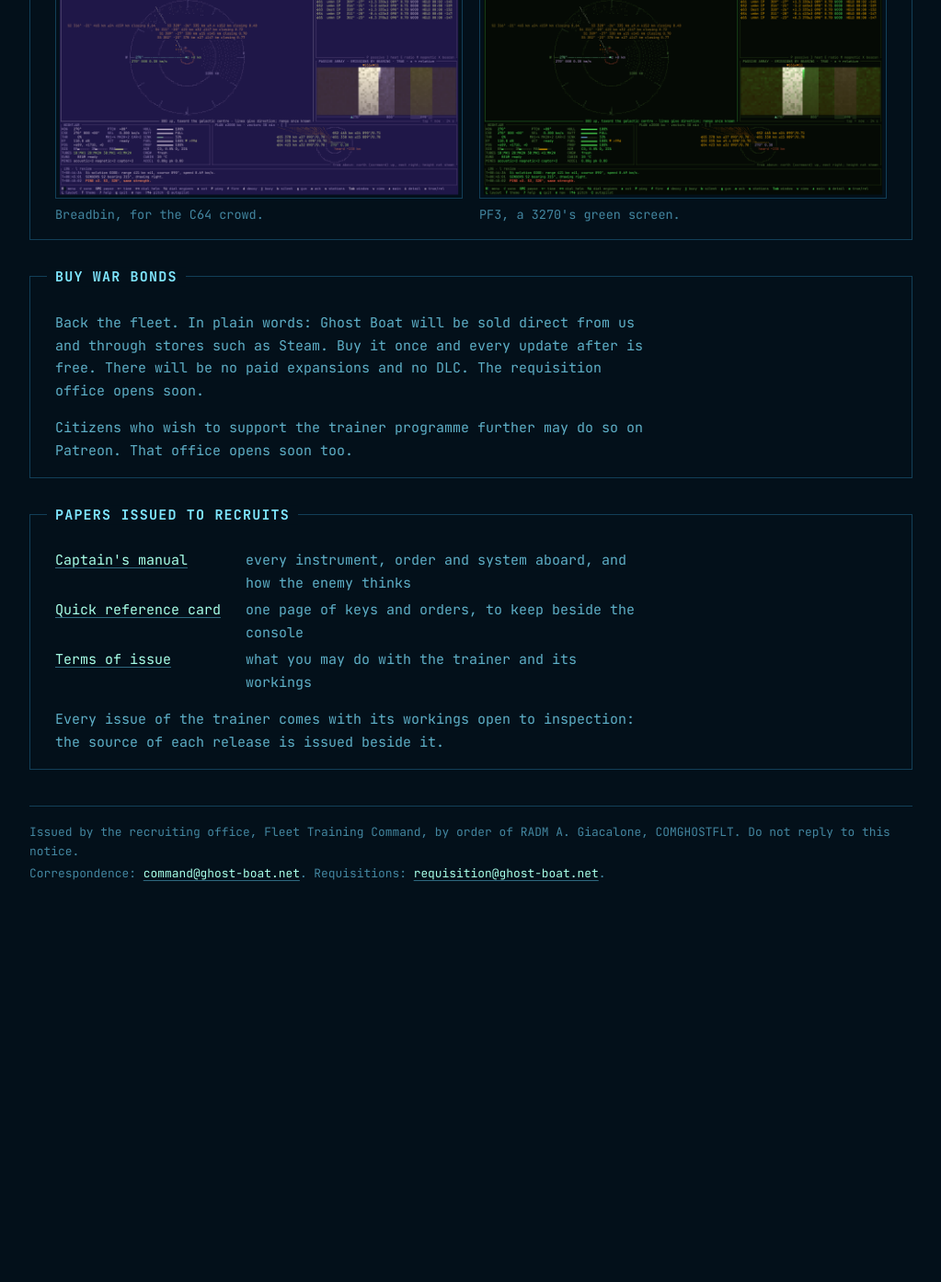
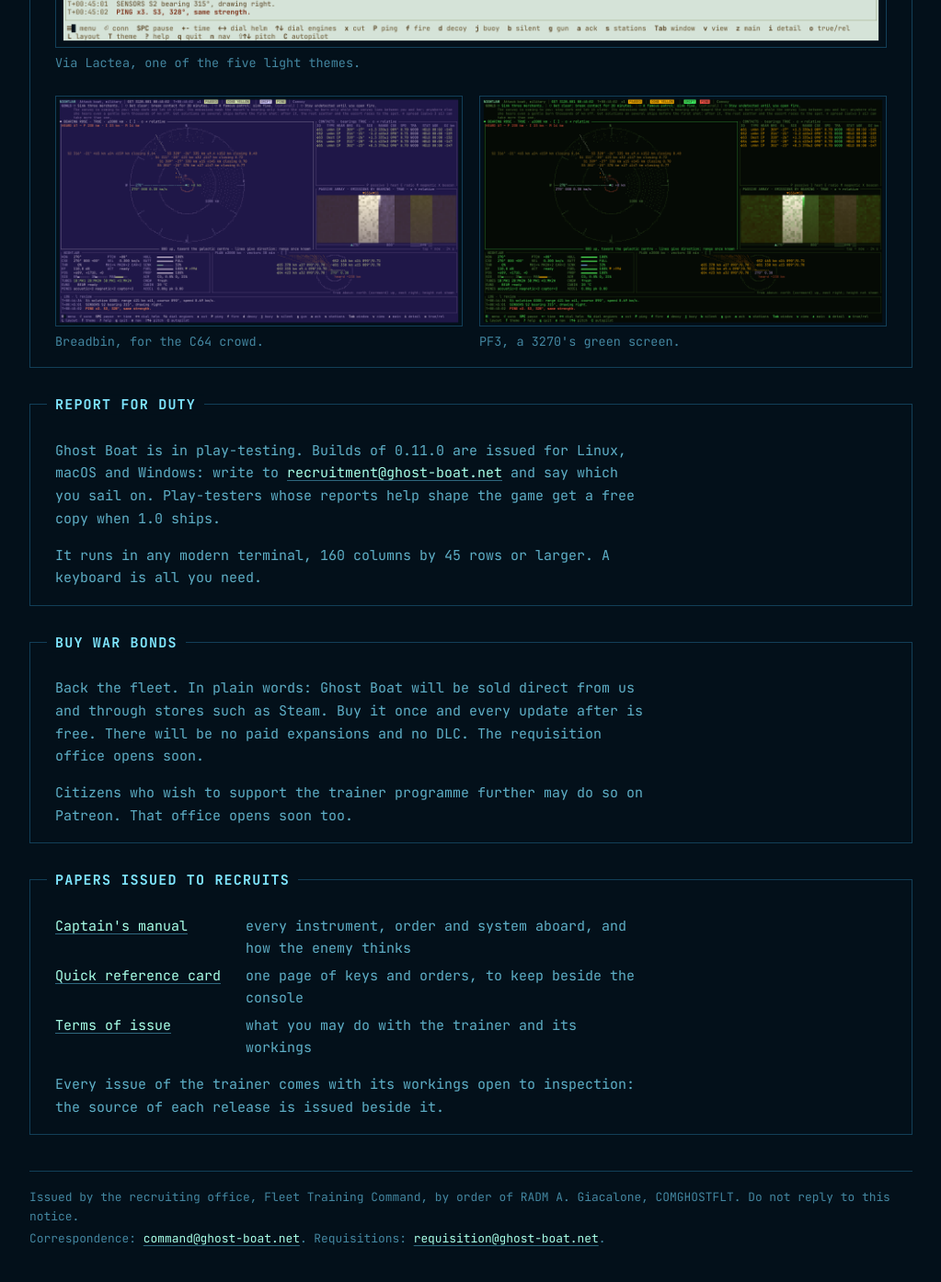
Before and after one commit to agiacalone/ghostboat, a Jekyll site: the page built from index.html, in a window 1280 px wide and 1400 px high, scrolled down 9378 px. Shown: the top 1394 px of the window at 92% size, without its empty margins (128-1151 px from the left). Built offline with Jekyll 4.4.1, drawn with Linux system fonts in a browser that asks for light colours; before the commit the page ends 10381 px from its top, so only the background shows below that; some of the changed text lies outside the part shown.

Commit message:
The notice as a signal from COMGHOSTFLT, and how to report for duty
The flotilla notice carries a naval message header (FM, TO, INFO, BT).
A new section says the game is in play-testing, how to ask for a build,
and that testers who help shape it get a free copy at 1.0.

Co-Authored-By: Claude Opus 5.5 <noreply@anthropic.com>
Claude-Session: https://claude.ai/code/session_01LMsLD8JpZJQjdx6PZqxKxg

```diff
--- a/assets/css/site.css
+++ b/assets/css/site.css
@@ -215,3 +215,6 @@ figcaption { color: var(--label); font-size: 0.9em; margin-top: 0.4em; }
   border: 1px solid var(--frame); padding: 0 1ch; margin-top: 0.3em; cursor: pointer;
 }
 .hang button:hover { border-color: var(--value); }
+
+/* A signal's header and its break (BT), as a message form prints them. */
+.signal { margin: 0 0 0.8em; color: var(--label); font-family: var(--mono); white-space: pre; }
--- a/index.html
+++ b/index.html
@@ -15,10 +15,15 @@ title: Fleet Tactical Trainer
 
 <section class="window notice" aria-labelledby="notice">
   <h2 id="notice">Flotilla notice 1</h2>
+  <pre class="signal">FM COMGHOSTFLT
+TO ALL GHOST BOATS
+INFO FLEET TRAINING COMMAND
+BT</pre>
   <p><strong>Captains wanted</strong> for long patrols in the black. Hazardous duty. Small boat, seventy crew, four tubes, and no one coming for you. Ability to sit very still is required. Ability to count bearings is preferred.</p>
   <p>Every recruit qualifies on the Fleet Tactical Trainer before taking a boat. Time on the trainer does not count toward time in the black.</p>
   <p>Applications: <a href="mailto:recruitment@ghost-boat.net">recruitment@ghost-boat.net</a></p>
   <p>By order of RADM A. Giacalone, Commander, Ghost Fleet (COMGHOSTFLT).</p>
+  <pre class="signal">BT</pre>
 </section>
 
 <section class="window" aria-labelledby="black">
@@ -154,6 +159,12 @@ title: Fleet Tactical Trainer
   </div>
 </section>
 
+<section class="window" aria-labelledby="duty">
+  <h2 id="duty">Report for duty</h2>
+  <p>Ghost Boat is in play-testing. Builds of 0.11.0 are issued for Linux, macOS and Windows: write to <a href="mailto:recruitment@ghost-boat.net">recruitment@ghost-boat.net</a> and say which you sail on. Play-testers whose reports help shape the game get a free copy when 1.0 ships.</p>
+  <p>It runs in any modern terminal, 160 columns by 45 rows or larger. A keyboard is all you need.</p>
+</section>
+
 <section class="window" id="requisition" aria-labelledby="req">
   <h2 id="req">Buy war bonds</h2>
   <p>Back the fleet. In plain words: Ghost Boat will be sold direct from us and through stores such as Steam. Buy it once and every update after is free. There will be no paid expansions and no DLC. The requisition office opens soon.</p>
```
Also changed, not shown: README.md.
